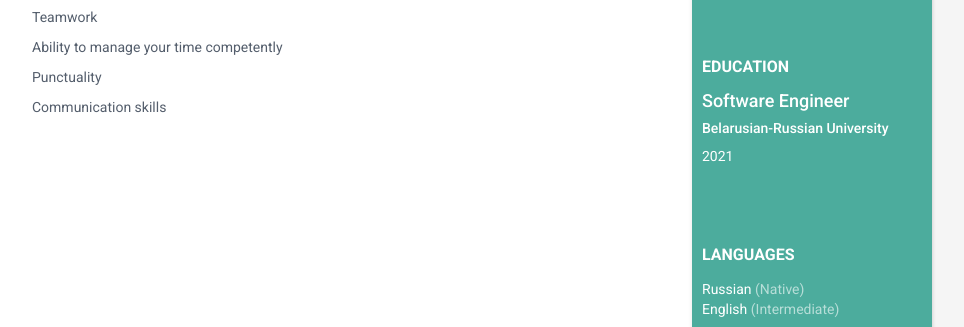
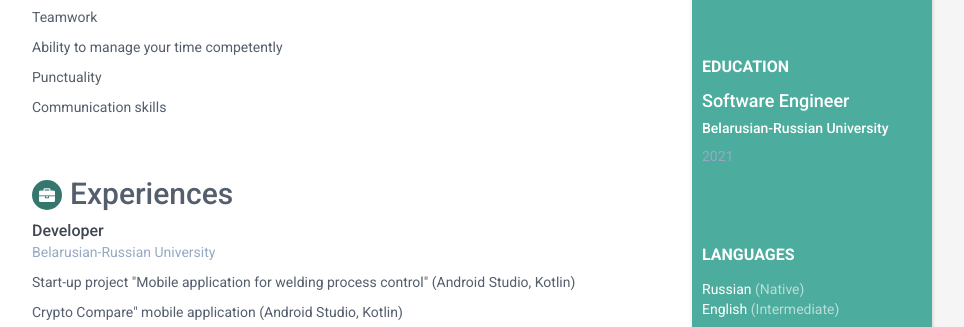
Before and after one commit to zloypelmen/HTML_CSS_CV, a plain HTML site: page index.html in a window 1280 px wide. Shown: the part 473-800 px from the top of the page, without its empty margins (188-1152 px from the left). Drawn offline with nearby package versions, Linux system fonts and the light colour scheme.

Commit message:
feat: add work experience

```diff
--- a/css/styles.css
+++ b/css/styles.css
@@ -67,6 +67,32 @@ main .main-information{
 
 main section article {
     margin-bottom: 60px;
+}
+
+main section article .item .meta .upper-row .job-title {
+    color: #3F4650;
+    font-size: 16px;
+    margin-top: 0;
+    margin-bottom: 0;
+    font-weight: 500;
+}
+
+main aside  section article .time {
+    position: relative;
+    right: 0;
+    top: 0;
+    color: #97AAC3;
+}
+
+main .company {
+    margin-bottom: 10px;
+    color: #97AAC3;
+}
+
+main .upper-row {
+    position: relative;
+    overflow: hidden;
+    margin-bottom: 2px;
 }
 
 aside a {
@@ -168,18 +194,3 @@ aside section article .languages-list li {
 aside section article .languages-list li:last-child {
     margin-bottom: 0;
 }
-
-footer {
-    padding: 30px;
-    padding-top: 60px;
-}
-
-footer .fa-heart {
-    color: #fb866a;
-}
-
-footer .copyright {
-    line-height: 1.6;
-    color: #545E6C;
-    font-size: 13px;
-}
--- a/index.html
+++ b/index.html
@@ -76,6 +76,22 @@
 
             </article>
 
+            <article>
+                <h2 class="section-title"><i class="fa fa-briefcase"></i>Experiences</h2>
+                <div class="item">
+                    <div class="meta">
+                        <div class="upper-row">
+                            <h3 class="job-title">Developer</h3>
+                        </div>
+                        <div class="company">Belarusian-Russian University</div>
+                    </div>
+                    <div class="details">
+                        <p>Start-up project "Mobile application for welding process control" (Android Studio, Kotlin)</p>
+                        <p>Crypto Compare" mobile application (Android Studio, Kotlin)</p>
+                        <p>DoodleJump desktop application (Unity, C#)</p>
+                    </div>
+                </div>
+            </article>
         </section>
     </main>
 </body>
```
